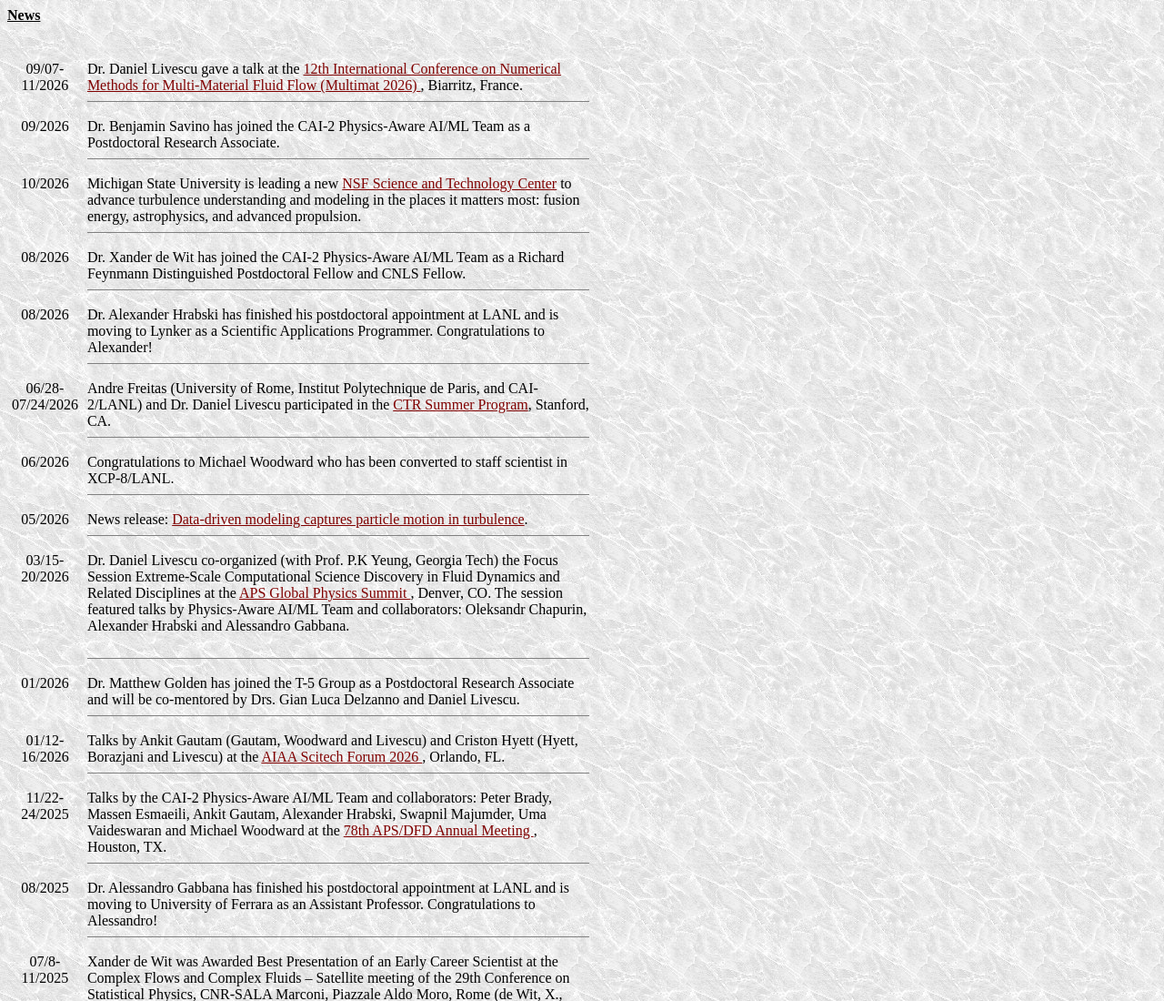
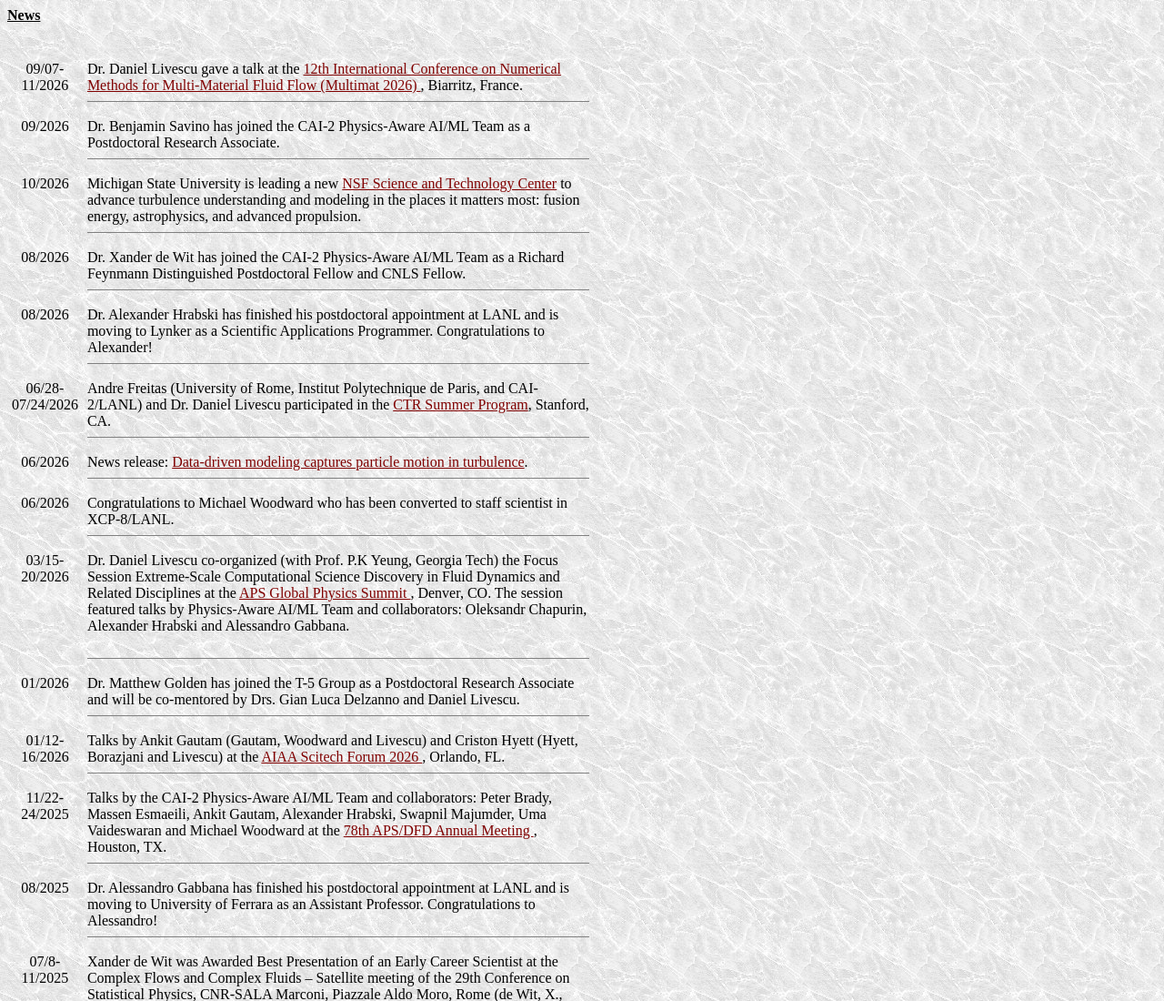
Before and after one commit to dlivescu/dlivescu.github.io, a plain HTML site: page frames/newsletter.html in a window 1280 px wide. Shown: the top 1100 px of the page at 91% size. Drawn offline with Linux system fonts and the light colour scheme.

```diff
--- a/frames/newsletter.html
+++ b/frames/newsletter.html
@@ -57,15 +57,15 @@ CTR Summer Program</a>, Stanford, CA.
 
 <tr align="left" valign="top">
 <td align="center">06/2026 </td>
-<td> Congratulations to Michael Woodward who has been converted to staff scientist in XCP-8/LANL.
+<td> News release:
+<a href="https://www.newswise.com/articles/data-driven-modeling-captures-particle-motion-in-turbulence" target="_blank" rel="noopener noreferrer">
+Data-driven modeling captures particle motion in turbulence</a>.
 <br /><hr align="left" width="550" size="1" noshade="noshade" /></td>
 </tr>
 
 <tr align="left" valign="top">
-<td align="center">05/2026 </td>
-<td> News release:
-<a href="https://www.newswise.com/articles/data-driven-modeling-captures-particle-motion-in-turbulence" target="_blank" rel="noopener noreferrer">
-Data-driven modeling captures particle motion in turbulence</a>.
+<td align="center">06/2026 </td>
+<td> Congratulations to Michael Woodward who has been converted to staff scientist in XCP-8/LANL.
 <br /><hr align="left" width="550" size="1" noshade="noshade" /></td>
 </tr>
 
```
